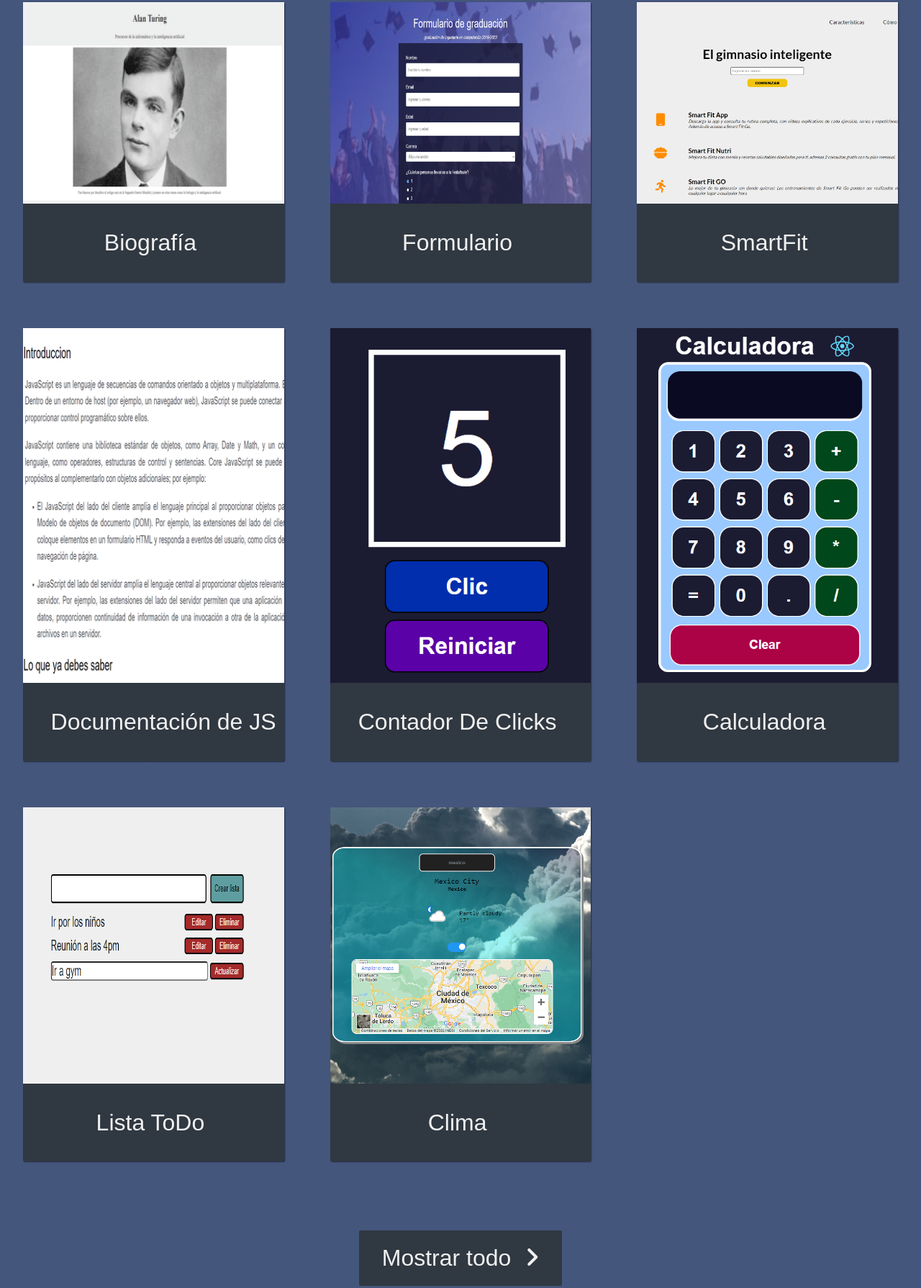
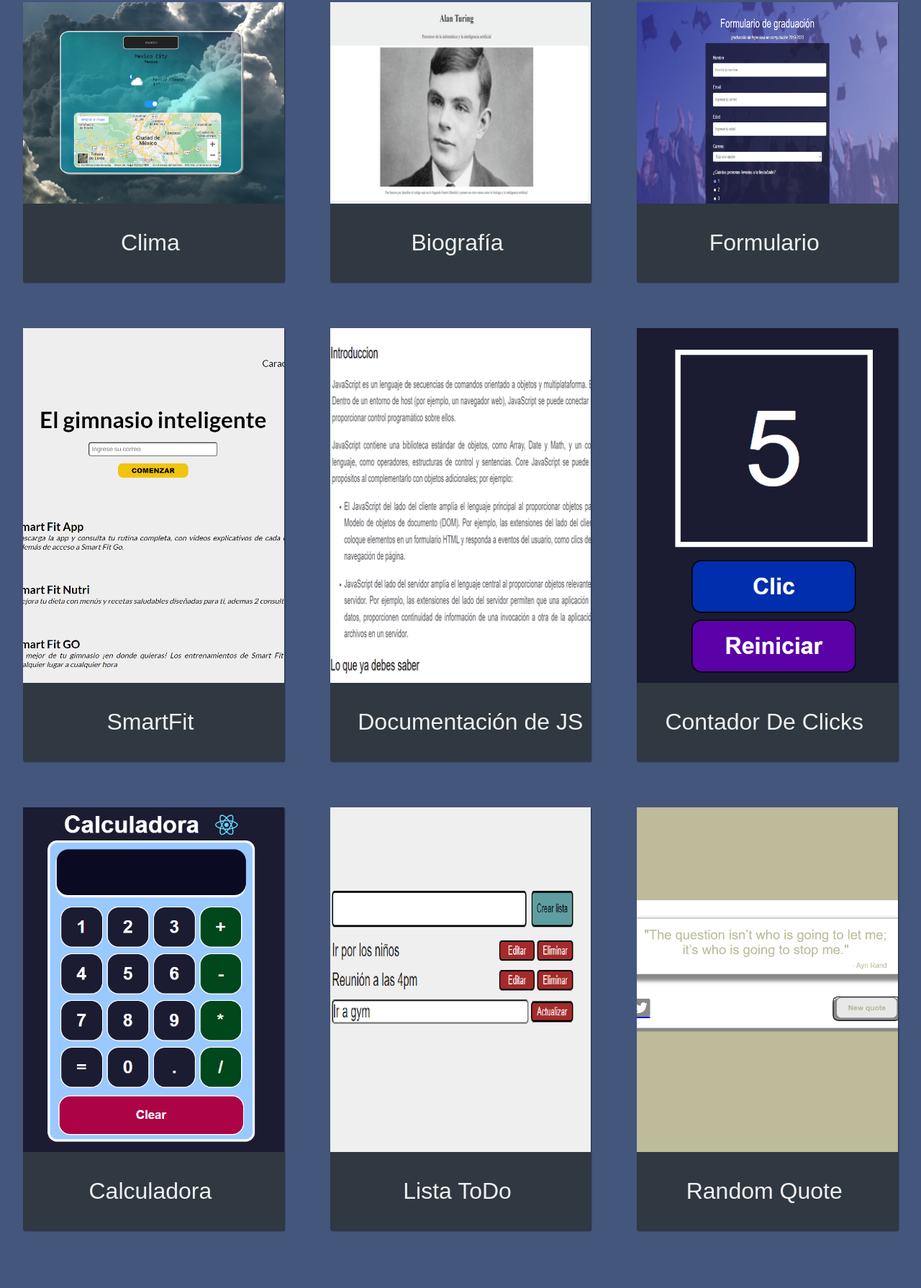
Before and after one commit to shenshuais/Portafolio, a plain HTML site: page index.html in a window 1280 px wide. Shown: the part 1244-3034 px from the top of the page at 72% size. Drawn offline with Linux system fonts and the light colour scheme.

Commit message:
version-ramdon-quotes

```diff
--- a/index.html
+++ b/index.html
@@ -32,6 +32,14 @@
     <section id="projects" class="projects-section">
         <h2 class="projects-section-header">Aquí están algunos de mis proyectos</h2>
         <div class="projects-grid">
+            <a href="https://shenshuais.github.io/clima/" target="_blank" class="project project-tile">
+                <img src="Clima.png" alt="project" class="project-image">
+                <p class="project-title">
+                    <span class="code"><</span>
+                    Clima
+                    <span class="code">/></span>
+                </p>
+            </a>
             <a href="https://shenshuais.github.io/AlanTuring/" target="_blank" class="project project-tile">
                 <img src="AlanTuring.png" alt="project" class="project-image">
                 <p class="project-title">
@@ -89,11 +97,11 @@
                     <span class="code">/></span>
                 </p>
             </a>
-            <a href="https://shenshuais.github.io/clima/" target="_blank" class="project project-tile">
-                <img src="Clima.png" alt="project" class="project-image">
+            <a href="https://shenshuais.github.io/Random-Quotes/" target="_blank" class="project project-tile">
+                <img src="Random-Quotes.png" alt="project" class="project-image">
                 <p class="project-title">
                     <span class="code"><</span>
-                    Clima
+                    Random Quote
                     <span class="code">/></span>
                 </p>
             </a>
```
Also changed, not shown: Random-Quotes.png (added).
